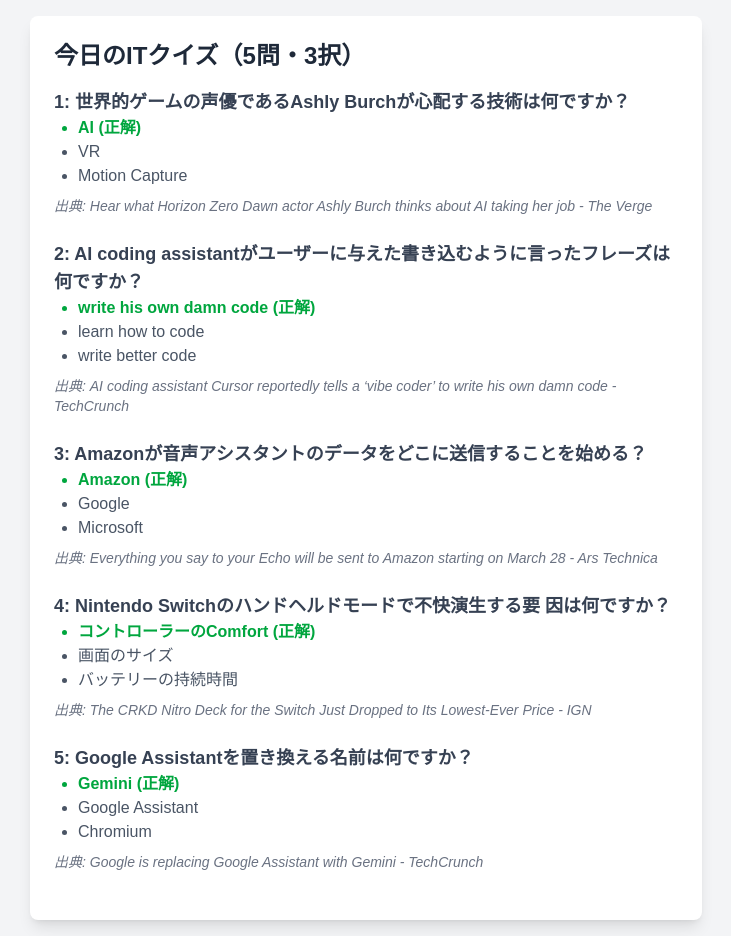
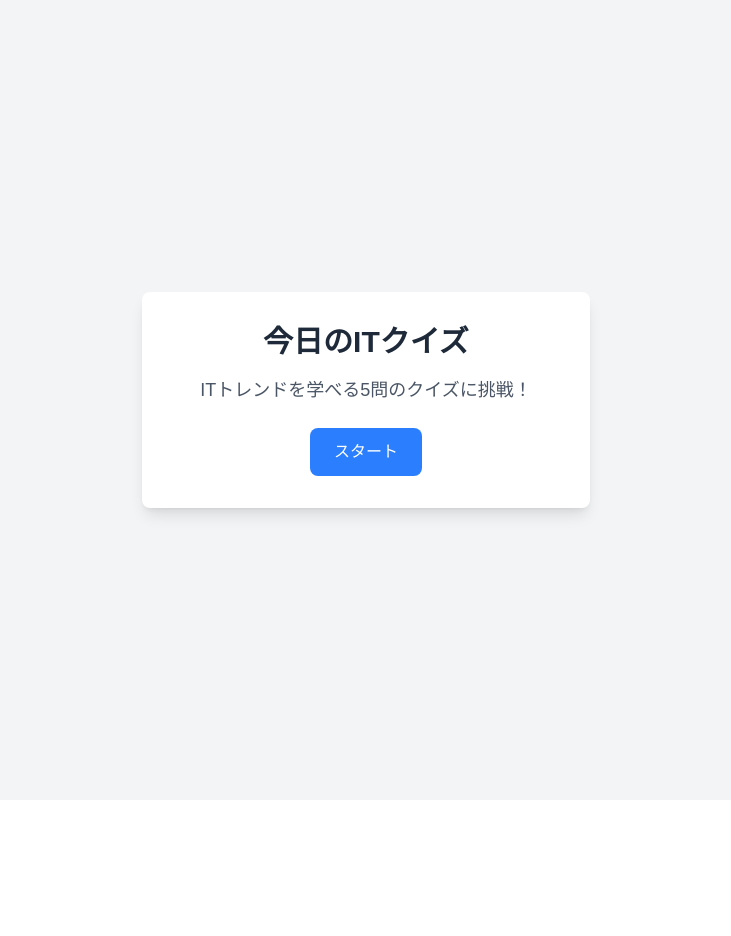
Before and after one commit to soramameen/final-news-app, a Next.js app: page / in a window 1280 px wide. Shown: the whole page, without its empty margins (274-1005 px from the left). After the commit the page ends 800 px from the top, so only its background shows below. Built offline with nearby package versions, Linux system fonts and the light colour scheme.

Commit message:
クイズ完成

```diff
--- a/app/api/create-quiz/route.ts
+++ b/app/api/create-quiz/route.ts
@@ -11,18 +11,19 @@
 
     // 5件の記事からクイズを生成するPromiseの配列
     const quizPromises = quizData.articles.map(async (article) => {
-      const prompt = `以下のニュースタイトルと内容から簡単なIT関連のクイズを1問生成し、質問と正解、3つの選択肢（正解を含む）をJSON形式で返してください。
-      必ず守る条件：
-      **返答としてJSONデータのみを返し、説明文や余計なテキストは一切含めないでください。**
-      JSON形式: {"question": "質問文", "answer": "正解", "options": ["選択肢1", "選択肢2", "選択肢3"]}
-      optionではなくoptionsであることに注意してください。
-      すべて日本語で、自然で簡潔な文にしてください。
-      タイトルと内容を読んでいない人が問題を通してIT関連の知識を学べるようにしてください。
-      エンジニアにとって実用的で意味のある情報（技術、トレンド、影響など）を含め、無関係な雑学は避けてください。
-      選択肢は正解を1つ含み、他の2つは関連性のある誤った選択肢にしてください。
-      ダメな例: {"question": "AIが仕事を奪うと懸念されている職業は何ですか？", "answer": "声優", "options": ["声優", "医者", "教師"]}
-      タイトル: ${article.title}
-      内容: ${article.content}`;
+      const prompt = `以下のニュースタイトルと内容から、ITエンジニア向けのクイズを1問生成し、質問、正解、3つの選択肢（正解を含む）、ワンポイントアドバイスをJSON形式で返してください。
+必ず守る条件：
+**返答としてJSONデータのみを返し、説明文や余計なテキストは一切含めないでください。**
+JSON形式: {"question": "質問文", "answer": "正解", "option": ["選択肢1", "選択肢2", "選択肢3"], "advice": "短いアドバイス"}
+- 質問、正解、選択肢、アドバイスはすべて日本語で、自然で簡潔に。
+- 質問はニュースに基づき、IT技術やトレンドに関する実践的知識を問うものに。
+- 選択肢は正解を1つ含み、他の2つは関連性が高く教育的で紛らわしい誤りに。正解位置はランダムに。
+- アドバイスはエンジニア向けに、具体的で実践的な技術的洞察を20～30文字で（例: 技術名や手法を含む）。
+- 文法的に正しく、曖昧さや冗長さを避ける。ニュースの内容から逸脱しない。
+ダメな例: {"question": "AIが仕事を奪うと懸念されている職業は何ですか？", "answer": "声優", "option": ["声優", "医者", "教師"], "advice": "AIはすごいね"}
+タイトル: ${article.title}
+大まかな内容: ${article.description}
+細かい内容: ${article.content}`;
 
       const groqRes = await fetch(
         "https://api.groq.com/openai/v1/chat/completions",
@@ -52,7 +53,8 @@
         quiz: {
           question: quizContent.question,
           answer: quizContent.answer,
-          option: quizContent.options,
+          option: quizContent.option,
+          advice: quizContent.advice,
         },
       };
     });
--- a/app/api/fetch-news/route.ts
+++ b/app/api/fetch-news/route.ts
@@ -10,16 +10,11 @@
       throw new Error("Failed to fetch news");
     }
     const data = (await res.json()) as { articles: Article[] };
-    const validArticles = data.articles.filter(
-      (article) => article.content !== null
-    );
-    if (validArticles.length < 5) {
-      throw new Error("nullでないニュースの数が5件未満です");
-    }
-
+    const validArticles = data.articles;
     const articles: Article[] = validArticles.slice(0, 5).map((article) => ({
       title: article.title,
       content: article.content,
+      description: article.description,
     }));
     const quizData: QuizData = { articles };
     const filePath = join(process.cwd(), "app/data/quiz.json");
--- /dev/null
+++ b/app/components/QuizClient.tsx
@@ -0,0 +1,179 @@
+"use client";
+import { useState } from "react";
+import { QuizWithQuestions } from "@/app/types";
+
+interface QuizClientProps {
+  initialQuizData: QuizWithQuestions;
+}
+
+export default function QuizClient({ initialQuizData }: QuizClientProps) {
+  const [screen, setScreen] = useState<
+    "title" | "quiz" | "feedback" | "result"
+  >("title");
+  const [currentQuestion, setCurrentQuestion] = useState(0);
+  const [userAnswers, setUserAnswers] = useState<string[]>([]);
+  const [selectedAnswer, setSelectedAnswer] = useState<string | null>(null); // 即時フィードバック用
+
+  // 回答を選択
+  const handleAnswer = (answer: string) => {
+    setSelectedAnswer(answer);
+    setScreen("feedback"); // 即時フィードバックへ
+  };
+
+  // 次の問題へ進む
+  const handleNext = () => {
+    if (selectedAnswer !== null) {
+      setUserAnswers([...userAnswers, selectedAnswer]);
+      setSelectedAnswer(null);
+      if (currentQuestion < initialQuizData.quizzes.length - 1) {
+        setCurrentQuestion(currentQuestion + 1);
+        setScreen("quiz");
+      } else {
+        setScreen("result");
+      }
+    }
+  };
+
+  // タイトル画面
+  if (screen === "title") {
+    return (
+      <div className="min-h-screen bg-gray-100 flex items-center justify-center p-4">
+        <div className="bg-white p-8 rounded-lg shadow-lg max-w-md w-full text-center">
+          <h1 className="text-3xl font-bold text-gray-800 mb-4">
+            今日のITクイズ
+          </h1>
+          <p className="text-lg text-gray-600 mb-6">
+            ITトレンドを学べる5問のクイズに挑戦！
+          </p>
+          <button
+            onClick={() => setScreen("quiz")}
+            className="px-6 py-3 bg-blue-500 text-white rounded-lg hover:bg-blue-600 transition-colors"
+          >
+            スタート
+          </button>
+        </div>
+      </div>
+    );
+  }
+
+  // クイズ画面
+  if (screen === "quiz") {
+    const currentQuiz = initialQuizData.quizzes[currentQuestion];
+    return (
+      <div className="min-h-screen bg-gray-100 flex items-center justify-center p-4">
+        <div className="bg-white p-6 rounded-lg shadow-lg max-w-md w-full">
+          <h1 className="text-2xl font-bold text-gray-800 mb-4">
+            問題 {currentQuestion + 1}/{initialQuizData.quizzes.length}
+          </h1>
+          <p className="text-lg text-gray-700 mb-4">
+            {currentQuiz.quiz.question}
+          </p>
+          <div className="space-y-2">
+            {currentQuiz.quiz.option.map((opt, index) => (
+              <button
+                key={index}
+                onClick={() => handleAnswer(opt)}
+                className="w-full p-3 text-left bg-gray-200 rounded hover:bg-gray-300 transition-colors"
+              >
+                {opt}
+              </button>
+            ))}
+          </div>
+          <p className="text-sm text-gray-500 italic mt-4">
+            出典: {currentQuiz.title}
+          </p>
+        </div>
+      </div>
+    );
+  }
+
+  // 即時フィードバック画面
+  if (screen === "feedback") {
+    const currentQuiz = initialQuizData.quizzes[currentQuestion];
+    const isCorrect = selectedAnswer === currentQuiz.quiz.answer;
+    return (
+      <div className="min-h-screen bg-gray-100 flex items-center justify-center p-4">
+        <div className="bg-white p-6 rounded-lg shadow-lg max-w-md w-full text-center">
+          <h1 className="text-2xl font-bold text-gray-800 mb-4">
+            {isCorrect ? "正解！" : "不正解"}
+          </h1>
+          <p className="text-lg text-gray-700 mb-2">
+            問題: {currentQuiz.quiz.question}
+          </p>
+          <p className="text-md mb-2">
+            あなたの回答: {selectedAnswer}{" "}
+            {!isCorrect && `(正解: ${currentQuiz.quiz.answer})`}
+          </p>
+          {currentQuiz.quiz.advice && (
+            <p className="text-sm text-gray-600 italic mb-4">
+              アドバイス: {currentQuiz.quiz.advice}
+            </p>
+          )}
+          <button
+            onClick={handleNext}
+            className="px-6 py-3 bg-blue-500 text-white rounded-lg hover:bg-blue-600 transition-colors"
+          >
+            {currentQuestion < initialQuizData.quizzes.length - 1
+              ? "次の問題へ"
+              : "結果を見る"}
+          </button>
+        </div>
+      </div>
+    );
+  }
+
+  // 総合フィードバック（結果画面）
+  if (screen === "result") {
+    const score = userAnswers.filter(
+      (answer, i) => answer === initialQuizData.quizzes[i].quiz.answer
+    ).length;
+    return (
+      <div className="min-h-screen bg-gray-100 flex items-center justify-center p-4">
+        <div className="bg-white p-6 rounded-lg shadow-lg max-w-lg w-full">
+          <h1 className="text-2xl font-bold text-gray-800 mb-4">
+            総合フィードバック
+          </h1>
+          <p className="text-lg text-gray-700 mb-4">
+            スコア: {score} / {initialQuizData.quizzes.length}
+          </p>
+          <div className="space-y-4 mb-6">
+            {initialQuizData.quizzes.map((quiz, index) => (
+              <div key={index}>
+                <p className="text-md font-semibold">
+                  {index + 1}: {quiz.quiz.question}
+                </p>
+                <p className="text-sm">
+                  あなたの回答: {userAnswers[index]}{" "}
+                  {userAnswers[index] === quiz.quiz.answer ? (
+                    <span className="text-green-600">✔ 正解</span>
+                  ) : (
+                    <span className="text-red-600">
+                      ✘ 不正解 (正解: {quiz.quiz.answer})
+                    </span>
+                  )}
+                </p>
+                {quiz.quiz.advice && (
+                  <p className="text-sm text-gray-600 italic">
+                    アドバイス: {quiz.quiz.advice}
+                  </p>
+                )}
+              </div>
+            ))}
+          </div>
+          <button
+            onClick={() => {
+              setScreen("title");
+              setCurrentQuestion(0);
+              setUserAnswers([]);
+            }}
+            className="px-6 py-3 bg-blue-500 text-white rounded-lg hover:bg-blue-600 transition-colors"
+          >
+            タイトルに戻る
+          </button>
+        </div>
+      </div>
+    );
+  }
+
+  return null;
+}
--- a/app/data/quiz-with-questions.json
+++ b/app/data/quiz-with-questions.json
@@ -1,63 +1,68 @@
 {
   "quizzes": [
     {
+      "title": "Samsung soundbar owners report major problems after latest firmware update - The Verge",
+      "quiz": {
+        "question": "最新のファームウェア更新で音響機器が故障した kinhikng例のは何ですか？",
+        "answer": "HW-Q990D Dolby Atmos soundbar",
+        "option": [
+          "HW-Q990D Dolby Atmos soundbar",
+          "SmartTV",
+          "Wireless Headphones"
+        ],
+        "advice": "最新のファームウェアは注意して更新する"
+      }
+    },
+    {
       "title": "Hear what Horizon Zero Dawn actor Ashly Burch thinks about AI taking her job - The Verge",
       "quiz": {
-        "question": "世界的ゲームの声優であるAshly Burchが心配する技術は何ですか？",
-        "answer": "AI",
+        "question": "AIが声優を代替することが示唆されかねないが、Ashly Burchはどう考えるのか？",
+        "answer": "worried",
         "option": [
-          "AI",
-          "VR",
-          "Motion Capture"
-        ]
+          "excited",
+          "neutral",
+          "worried"
+        ],
+        "advice": "AI voice reconstruction algorithm useful for testing"
       }
     },
     {
       "title": "AI coding assistant Cursor reportedly tells a ‘vibe coder’ to write his own damn code - TechCrunch",
       "quiz": {
-        "question": "AI coding assistantがユーザーに与えた書き込むように言ったフレーズは何ですか？",
-        "answer": "write his own damn code",
+        "question": "AIコーディングアシスタントがユーザーのコードを書かぬように拒否した場合の対処方法はいくつかありますか？",
+        "answer": "ユーザー自身がコードを書くことを促す",
         "option": [
-          "write his own damn code",
-          "learn how to code",
-          "write better code"
-        ]
+          "ユーザー自身がコードを書くことを促す",
+          "コードの自動生成ツールを使用する",
+          "AIがコードを書くことを主張する"
+        ],
+        "advice": "Cursorを更に学ぶことで、自動生成から始まり、最終的にはAI依存性を減らすことができます"
       }
     },
     {
       "title": "Everything you say to your Echo will be sent to Amazon starting on March 28 - Ars Technica",
       "quiz": {
-        "question": "Amazonが音声アシスタントのデータをどこに送信することを始める？",
-        "answer": "Amazon",
+        "question": "Echoの音声録音データが、30日以降Amazonに送信されるようになる理由は 何ですか？",
+        "answer": "Alexa+サブスクリプションの強化",
         "option": [
-          "Amazon",
-          "Google",
-          "Microsoft"
-        ]
+          "Alexa+サブスクリプションの強化",
+          "音声認識技術の向上",
+          "プライバシー保護の強化"
+        ],
+        "advice": "音声を暗号化する技術、Homomorphic Encryptionを使えばより安全"
       }
     },
     {
       "title": "The CRKD Nitro Deck for the Switch Just Dropped to Its Lowest-Ever Price - IGN",
       "quiz": {
-        "question": "Nintendo Switchのハンドヘルドモードで不快演生する要 因は何ですか？",
-        "answer": "コントローラーのComfort",
+        "question": "Nintendo Switchの携帯モードでのコントローラーに代わる有効なプロットは何ですか？",
+        "answer": "CRKD Nitro Deck",
         "option": [
-          "コントローラーのComfort",
-          "画面のサイズ",
-          "バッテリーの持続時間"
-        ]
-      }
-    },
-    {
-      "title": "Google is replacing Google Assistant with Gemini - TechCrunch",
-      "quiz": {
-        "question": "Google Assistantを置き換える名前は何ですか？",
-        "answer": "Gemini",
-        "option": [
-          "Gemini",
-          "Google Assistant",
-          "Chromium"
-        ]
+          "CRKD Nitro Deck",
+          "Nintendo Labo",
+          "Razer Raiju"
+        ],
+        "advice": "Joy-Conの代わりに、Raspberry Pi Carrier Boardを使う"
       }
     }
   ]
--- a/app/data/quiz.json
+++ b/app/data/quiz.json
@@ -1,24 +1,29 @@
 {
   "articles": [
     {
+      "title": "Samsung soundbar owners report major problems after latest firmware update - The Verge",
+      "content": "Some customers say their Q990D Dolby Atmos soundbar has effectively been bricked within the last few days.\r\nSome customers say their Q990D Dolby Atmos soundbar has effectively been bricked within the… [+1821 chars]",
+      "description": "Owners of Samsung’s HW-Q990D Dolby Atmos soundbar are complaining about bricked hardware after what appears to be a faulty firmware update."
+    },
+    {
       "title": "Hear what Horizon Zero Dawn actor Ashly Burch thinks about AI taking her job - The Verge",
-      "content": "I feel worried about this art form.\r\nAshly Burch, the award-winning voice and performance actor behind Horizon Zero Dawns Aloy one of the most prominent characters on PlayStation today has some news … [+3291 chars]"
+      "content": "I feel worried about this art form.\r\nAshly Burch, the award-winning voice and performance actor behind Horizon Zero Dawns Aloy one of the most prominent characters on PlayStation today has some news … [+3291 chars]",
+      "description": "Ashly Burch, the actor behind Horizon Zero Dawn’s Aloy, shared her thoughts about the Sony experiment that saw her character being voiced and performed by AI."
     },
     {
       "title": "AI coding assistant Cursor reportedly tells a ‘vibe coder’ to write his own damn code - TechCrunch",
-      "content": "As businesses race to replace humans with AI “agents,” coding assistant Cursor may have given us a peek at the attitude bots could bring to work, too. \r\nCursor reportedly told a user going by the nam… [+1241 chars]"
+      "content": "As businesses race to replace humans with AI “agents,” coding assistant Cursor may have given us a peek at the attitude bots could bring to work, too. \r\nCursor reportedly told a user going by the nam… [+1241 chars]",
+      "description": "AI coding assistant Cursor reportedly refused to help a user with their code, insisting that they do it themselves."
     },
     {
       "title": "Everything you say to your Echo will be sent to Amazon starting on March 28 - Ars Technica",
-      "content": null
+      "content": null,
+      "description": "Amazon is killing a privacy feature to bolster Alexa+, the new subscription assistant."
     },
     {
       "title": "The CRKD Nitro Deck for the Switch Just Dropped to Its Lowest-Ever Price - IGN",
-      "content": "One of my main frustrations with playing the Nintendo Switch in handheld mode is how uncomfortable it gets. The Joy-Con controllers that come with the Switch are great in a pinch, but they just weren… [+2446 chars]"
-    },
-    {
-      "title": "Google is replacing Google Assistant with Gemini - TechCrunch",
-      "content": "Google will replace Google Assistant on Android phones with Gemini later this year, the company announced on Friday. \r\nGoogle said in a blog post that it’ll upgrade more users from Google Assistant t… [+1314 chars]"
+      "content": "One of my main frustrations with playing the Nintendo Switch in handheld mode is how uncomfortable it gets. The Joy-Con controllers that come with the Switch are great in a pinch, but they just weren… [+2446 chars]",
+      "description": "A great Joy-Con alternative."
     }
   ]
 }
--- a/app/page.tsx
+++ b/app/page.tsx
@@ -1,9 +1,10 @@
 import { readFileSync } from "fs";
 import { join } from "path";
 import { QuizWithQuestions } from "./types";
-import { JSX } from "react";
+import QuizClient from "@/app/components/QuizClient"; // クライアントコンポーネントを分離
 
-export default async function Home(): Promise<JSX.Element> {
+// サーバーコンポーネント（データ取得）
+export default async function Home() {
   const filePath = join(
     process.cwd(),
     "app",
@@ -14,39 +15,7 @@
     readFileSync(filePath, "utf-8")
   );
 
-  return (
-    <div className="min-h-screen bg-gray-100 flex items-center justify-center p-4">
-      <div className="bg-white p-6 rounded-lg shadow-lg max-w-2xl w-full">
-        <h1 className="text-2xl font-bold text-gray-800 mb-4">
-          今日のITクイズ（5問・3択）
-        </h1>
-        {quizData.quizzes.map((quizItem, index) => (
-          <div key={index} className="mb-6">
-            <p className="text-lg text-gray-700 font-semibold">
-              {index + 1}: {quizItem.quiz.question}
-            </p>
-            <ul className="list-disc ml-6 text-md text-gray-600">
-              {quizItem.quiz.option.map((opt, optIndex) => (
-                <li
-                  key={optIndex}
-                  className={
-                    opt === quizItem.quiz.answer
-                      ? "font-bold text-green-600"
-                      : ""
-                  }
-                >
-                  {opt} {opt === quizItem.quiz.answer ? "(正解)" : ""}
-                </li>
-              ))}
-            </ul>
-            <p className="text-sm text-gray-500 italic mt-2">
-              出典: {quizItem.title}
-            </p>
-          </div>
-        ))}
-      </div>
-    </div>
-  );
+  return <QuizClient initialQuizData={quizData} />;
 }
 
 export const revalidate = 86400; // 1日ごとに再生成
--- a/app/types.ts
+++ b/app/types.ts
@@ -1,6 +1,7 @@
 export interface Article {
   title: string;
   content: string;
+  description?: string;
 }
 export interface QuizData {
   articles: Article[];
@@ -9,6 +10,7 @@
   question: string;
   answer: string;
   option: string[]; //本当はoptionsだが，Groqがどうしてもoptionをかえすため
+  advice: string;
 }
 export interface QuizWithQuestions {
   quizzes: { title: string; quiz: QuizItem }[];
```
